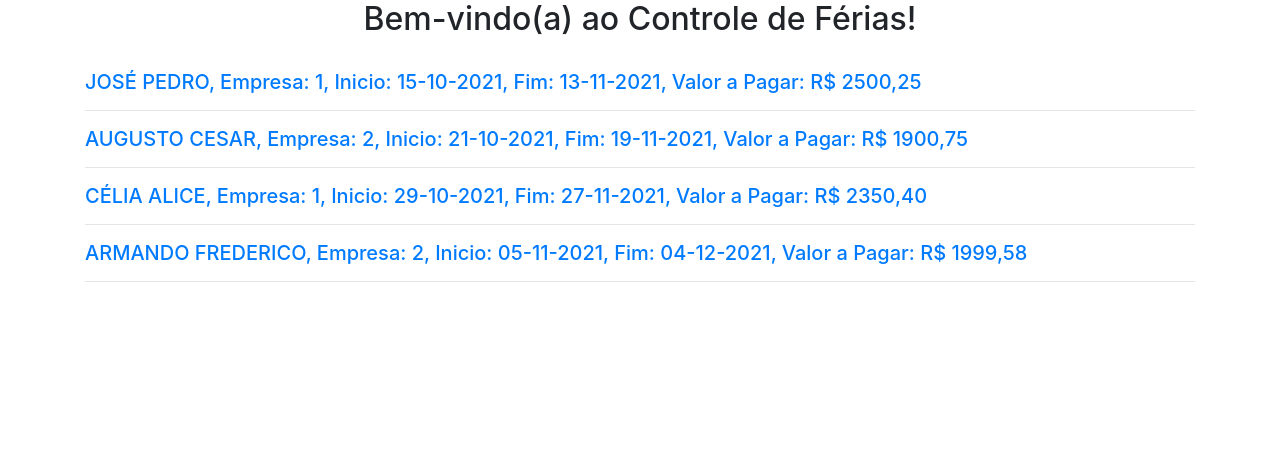
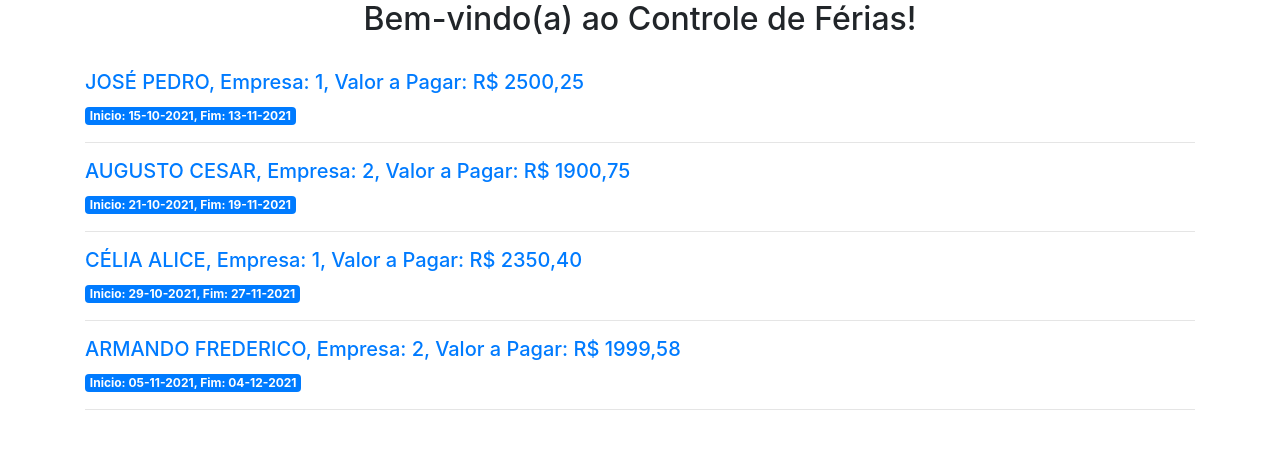
Before and after one commit to pi-barretos-eixo-computacao-2021/ferramenta_web, a Flask app: page / in a window 1280 px wide. Shown: the part 56-505 px from the top of the page. Run offline with Flask 2, Linux system fonts and the light colour scheme; data comes from the database, SQL or seed files in the repository; both versions use the stored data as it was after the commit; some libraries are stand-ins or nearby versions.

Commit message:
Atualização index.html Mostrar detalhes abaixo do nome, data de inicio e fim das férias

```diff
--- a/app.py
+++ b/app.py
@@ -3,6 +3,7 @@ import os, datetime, time
 import sqlite3
 import locale
 from flask_sqlalchemy import SQLAlchemy
+from werkzeug.exceptions import abort
 
 project_dir = os.path.dirname(os.path.abspath(__file__))
 database_file = "sqlite:///{}".format(os.path.join(project_dir, "database.db"))
--- a/templates/index.html
+++ b/templates/index.html
@@ -4,10 +4,14 @@
     <div style="text-align:center"><h2>{% block title %} Bem-vindo(a) ao Controle de Férias! {% endblock title %}</h2><br></div>
     {% for nome in cf %}
         <a href='#'>
-            <h5>{{ nome.pessoa }}, Empresa: {{ nome.empresaid }}, Inicio: {{ nome.data_inicio_ferias.strftime('%d-%m-%Y') }},
-            Fim: {{ nome.data_fim_ferias.strftime('%d-%m-%Y') }}, Valor a Pagar: R$ {{ nome.valor_ferias }}</h5>
+            <h5>{{ nome.pessoa }},
+            Empresa: {{ nome['empresaid'] }},
+            Valor a Pagar: R$ {{ nome.valor_ferias }}</h5>
         </a>
-        <span class="badge badge-primary">{{ nome['created'] }}</span>
+        <span class="badge badge-primary">
+        Inicio: {{ nome.data_inicio_ferias.strftime('%d-%m-%Y') }},
+        Fim: {{ nome.data_fim_ferias.strftime('%d-%m-%Y') }}
+        </span>
         <hr>
     {% endfor %}
 {% endblock %}
```
Also changed, not shown: database.db.
